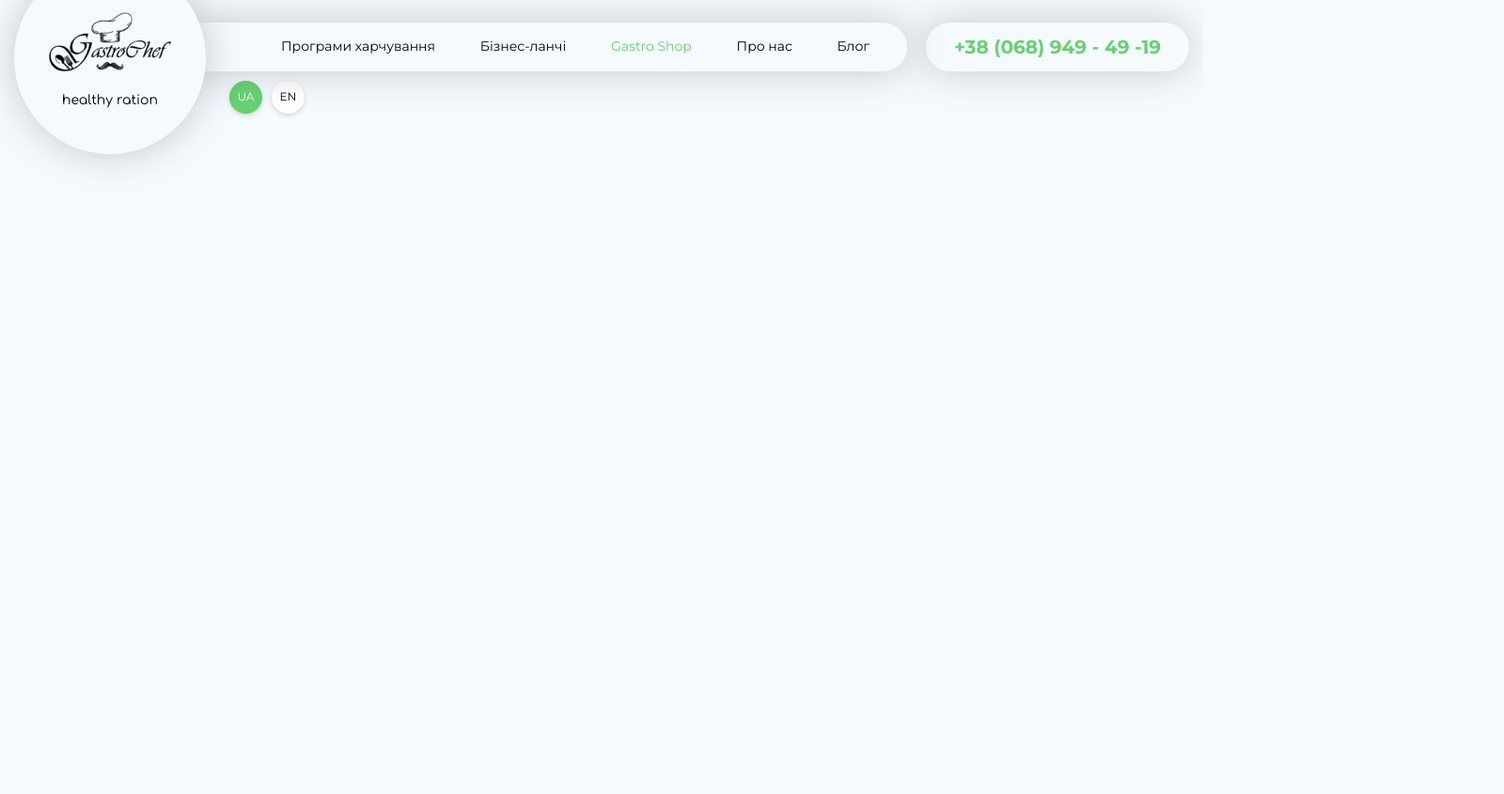
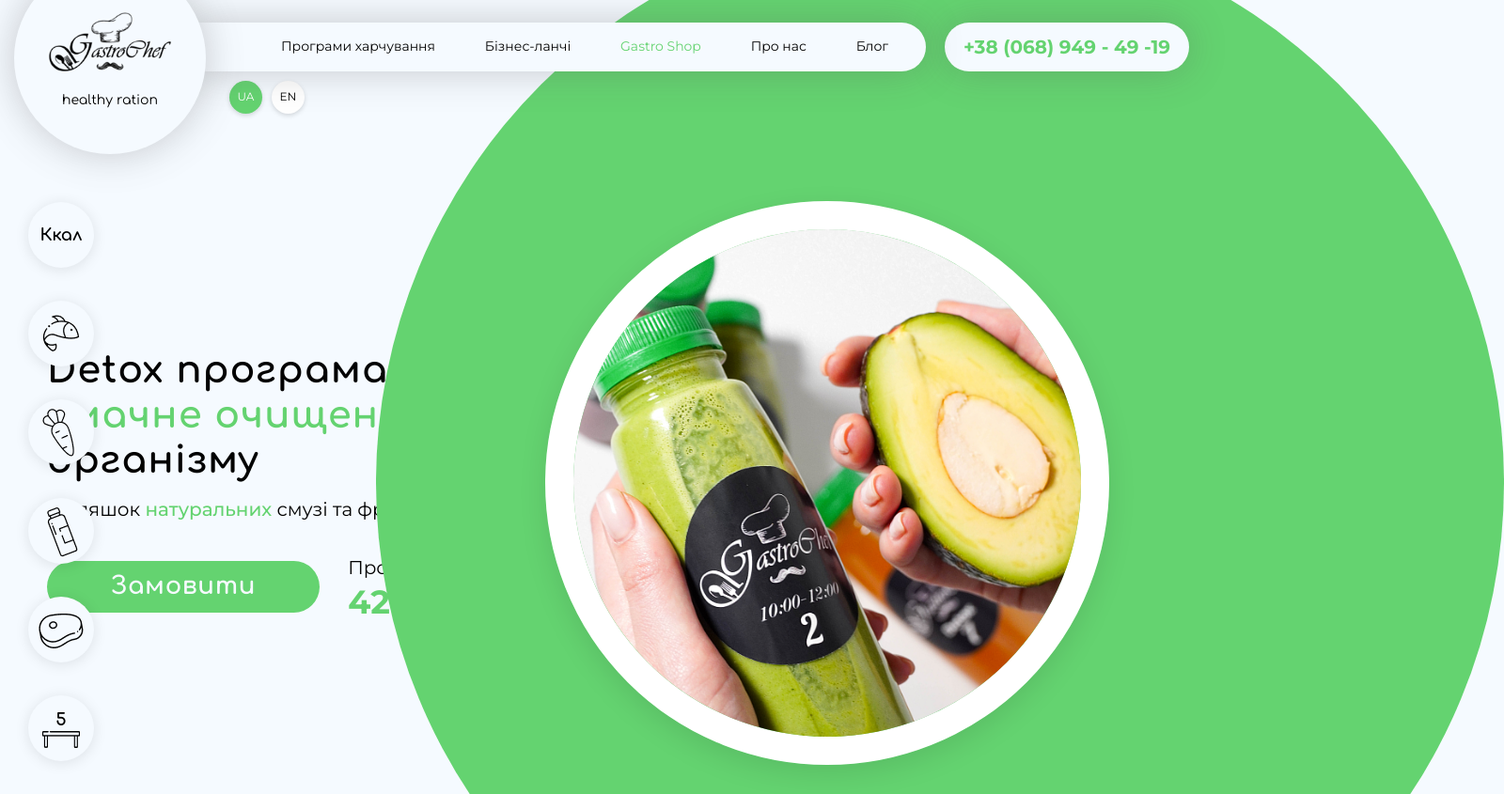
Before and after one commit to dyushchenk0/Gastro-chef, a plain HTML site: page index.html in a window 1280 px wide. Shown: the top 845 px of the page at 94% size, 1600 px wide, since content can reach past the window. Before the commit the page ends 800 px from the top, so only its background shows below. Drawn offline with Linux system fonts and the light colour scheme.

Commit message:
feat(intro): Intro block is almost completely designed and styles have been added

```diff
--- a/css/style.css
+++ b/css/style.css
@@ -27,6 +27,12 @@ body {
 	background-color: #f5faff;
 }
 
+/* Page */
+
+.page {
+	/* overflow: hidden; */
+}
+
 /* Container */
 
 .container {
@@ -34,6 +40,7 @@ body {
 	max-width: 1300px;
 	padding: 0 15px;
 	margin: 0 auto;
+	position: relative;
 }
 
 /* Header */
@@ -88,6 +95,7 @@ body {
 }
 
 /* Nav */
+
 .header__nav-block {
 	position: relative;
 	display: flex;
@@ -212,14 +220,11 @@ body {
 
 /* Contact info */
 
-.contact__info {
+.contact__btn {
 	display: flex;
 	align-items: center;
 	justify-content: center;
-
-    width: 100%;
-    max-width: 280px;
-    height: 52px;
+	padding: 10px 20px;
 	margin-left: 20px;
 
 	font-size: 20px;
@@ -231,3 +236,243 @@ body {
 	border-radius: 30px 30px 30px 30px;
 	box-shadow: 0 0 40px 0 rgba(86, 86, 86, 0.3);
 }
+
+/* Intro */
+
+.intro {
+	position: relative;
+	display: flex;
+	width: 100%;
+	height: 100vh;
+	min-height: 820px;
+	align-items: flex-start;
+}
+
+.intro__inner {
+	position: relative;
+	display: flex;
+	justify-content: center;
+	align-items: center;
+
+	width: 100%;
+	gap: 80px;
+	padding: 0 60px;
+}
+
+.intro__menu {
+	position: absolute;
+	display: flex;
+	flex-direction: column;
+
+	left: 30px;
+	top: 1px;
+	gap: 35px;
+	z-index: 5;
+}
+
+.menu__item {
+	cursor: pointer;
+	display: flex;
+	align-items: center;
+	justify-content: center;
+
+	width: 70px;
+	height: 70px;
+
+	font-size: 12px;
+	font-weight: 500;
+	text-decoration: none;
+	color: #333;
+
+	background: #f5faff;
+	border-radius: 50%;
+	box-shadow: 0 2px 15px rgba(0, 0, 0, 0.1);
+
+	transition: all 0.3s ease;
+}
+
+.menu__item:first-child,
+.menu__item:last-child span {
+	color: #020202;
+	text-align: center;
+	font-family: 'Comfortaa';
+	font-size: 18px;
+	font-style: normal;
+	font-weight: 700;
+	line-height: 138.5%;
+}
+
+.menu__item:last-child {
+	flex-direction: column;
+}
+
+/* Intro content */
+
+.intro__content {
+	display: flex;
+	align-items: center;
+	justify-content: center;
+
+	gap: 60px;
+	width: 100%;
+	max-width: 1100px;
+	margin: 0 auto;
+}
+
+.intro__text-block {
+	flex: 1;
+	max-width: 500px;
+}
+
+.intro__title {
+	color: #020202;
+	font-family: 'Comfortaa';
+	font-size: 40px;
+	font-weight: 700;
+	line-height: 1.2;
+	word-wrap: break-word;
+	letter-spacing: 1px;
+	margin-bottom: 15px;
+}
+
+.intro__title span {
+	color: #64d370;
+}
+
+.intro__subtitle {
+	color: #020202;
+	font-size: 20px;
+	line-height: 133.8%;
+	margin-bottom: 35px;
+}
+
+.intro__subtitle span {
+	color: #64d370;
+	font-weight: 500;
+	font-size: 20px;
+	line-height: 133.8%;
+}
+
+.intro__order {
+	display: flex;
+	align-items: center;
+	gap: 30px;
+	justify-content: flex-start;
+}
+
+.btn {
+	color: #f5faff;
+
+	text-align: center;
+	font-family: 'Comfortaa';
+	font-size: 26px;
+	font-weight: 700;
+	line-height: 133.8%;
+	letter-spacing: 0.65px;
+
+	border-radius: 40px 40px 40px 40px;
+	text-decoration: none;
+	background: #64d370;
+
+	padding: 10px 68px;
+}
+
+.order__content {
+	display: flex;
+	flex-direction: column;
+	gap: 5px;
+}
+
+.order__text {
+	color: #020202;
+	white-space: nowrap;
+	font-size: 20px;
+	line-height: 133.8%;
+}
+
+.order__price {
+	color: #64d370;
+	font-size: 35px;
+	font-weight: 700;
+	line-height: 100%;
+}
+
+/* Intro media */
+
+.intro__media-block {
+	flex: 1;
+	display: flex;
+	justify-content: center;
+	align-items: center;
+}
+
+.intro__media {
+	position: relative;
+	display: flex;
+	align-items: center;
+	justify-content: center;
+	z-index: 2;
+	right: 50px;
+	border-radius: 50%;
+	background: #64d370;
+}
+
+.intro__media::after {
+    content: '';
+    position: absolute;
+    width: 1200px;
+    height: 1200px;
+    border-radius: 50%;
+    background: #64d370;
+    top: 50%;
+    left: 70%;
+    transform: translate(-50%, -50%);
+    z-index: -1;
+}
+
+.image-circle {
+    width: 600px;
+    height: 600px;
+    border-radius: 50%;
+    border: 30px solid white;
+    display: flex;
+    align-items: center;
+    justify-content: center;
+    box-shadow: 0 10px 30px rgba(0, 0, 0, 0.1);
+    position: relative;
+    overflow: hidden;
+}
+
+.image-circle::before {
+    content: '';
+    position: absolute;
+    top: -5px;
+    left: -5px;
+    right: -5px;
+    bottom: -5px;
+    border-radius: 50%;
+    border: 2px solid rgba(100, 211, 112, 0.3);
+    z-index: 1;
+}
+
+.intro__photo {
+	max-width: 600px;
+	width: 100%;
+	/* animation: float 3s ease-in-out infinite; */
+}
+
+.intro__photo img {
+	width: 100%;
+	display: block;
+	/* filter: drop-shadow(0 10px 30px rgba(0,0,0,0.1)); */
+}
+
+/* Анимация плавания */
+/* @keyframes float {
+    0%, 100% {
+        transform: translateY(0px);
+    }
+    50% {
+        transform: translateY(-15px);
+    }
+} */
--- a/index.html
+++ b/index.html
@@ -39,20 +39,78 @@
 								<a href="#" class="nav__link" target="_blank">Блог</a>
 							</div>
 							<div class="nav__lang-wrapper">
-									<div class="change__lang">
-										<a class="change__lang-item active">UA</a>
-										<a class="change__lang-item">EN</a>
-									</div>
+								<div class="change__lang">
+									<a class="change__lang-item active">UA</a>
+									<a class="change__lang-item">EN</a>
 								</div>
+							</div>
 						</nav>
 						<div class="contact__info">
-							<div class="contact__info-text">+38 (068) 949 - 49 -19</div>
+							<a class="contact__btn">+38 (068) 949 - 49 -19</a>
 						</div>
 					</div>
 					<!-- Nav end -->
 				</div>
 			</div>
 		</header>
+		<!-- Header end-->
+
+		<!-- Intro -->
+		<div class="page">
+			<div class="intro">
+				<div class="intro__inner">
+					<!-- Intro menu -->
+					<div class="intro__menu">
+						<a class="menu__item">Ккал</a>
+						<a class="menu__item active"
+							><img src="assets/images/icons/nav/fish.png" alt="Fish"
+						/></a>
+						<a class="menu__item"
+							><img src="assets/images/icons/nav/carrot.png" alt="Carrot"
+						/></a>
+						<a class="menu__item"
+							><img src="assets/images/icons/nav/bottle.png" alt="Bottle"
+						/></a>
+						<a class="menu__item"
+							><img src="assets/images/icons/nav/meat.png" alt="Meat"
+						/></a>
+						<a class="menu__item"
+							><span>5</span
+							><img src="assets/images/icons/nav/table.png" alt="Table"
+						/></a>
+					</div>
+
+					<!-- Intro content -->
+					<div class="intro__content">
+						<div class="intro__text-block">
+							<div class="intro__title">
+								Detox програма – <br /><span>смачне очищення</span> організму
+							</div>
+							<div class="intro__subtitle">
+								8 пляшок <span>натуральних</span> смузі та фрешів.
+							</div>
+							<div class="intro__order">
+								<a href="" class="btn">Замовити</a>
+								<div class="order__content">
+									<div class="order__text">Пробний день всього:</div>
+									<div class="order__price">427 грн</div>
+								</div>
+							</div>
+						</div>
+						<!-- Intro media -->
+					</div>
+					<div class="intro__media-block">
+						<div class="intro__media">
+							<div class="image-circle">
+								<div class="intro__photo">
+									<img src="assets/images/slider/food/3.png" alt="Food" />
+								</div>
+							</div>
+						</div>
+					</div>
+				</div>
+			</div>
+		</div>
 
 		<script
 			src="https://kit.fontawesome.com/539bd7d5e7.js"
```
Lines whose indentation alone changed are shown as unchanged.
